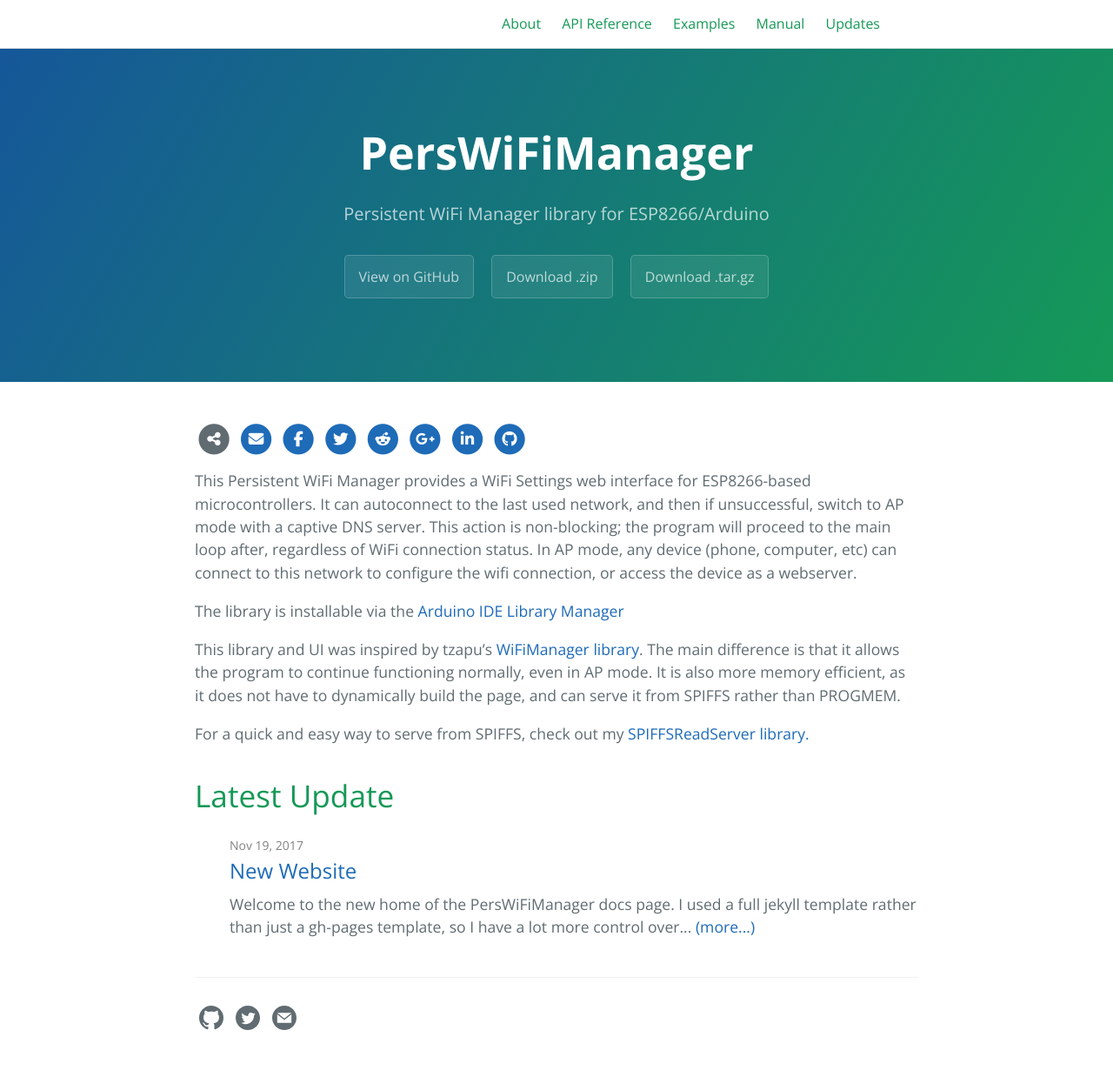
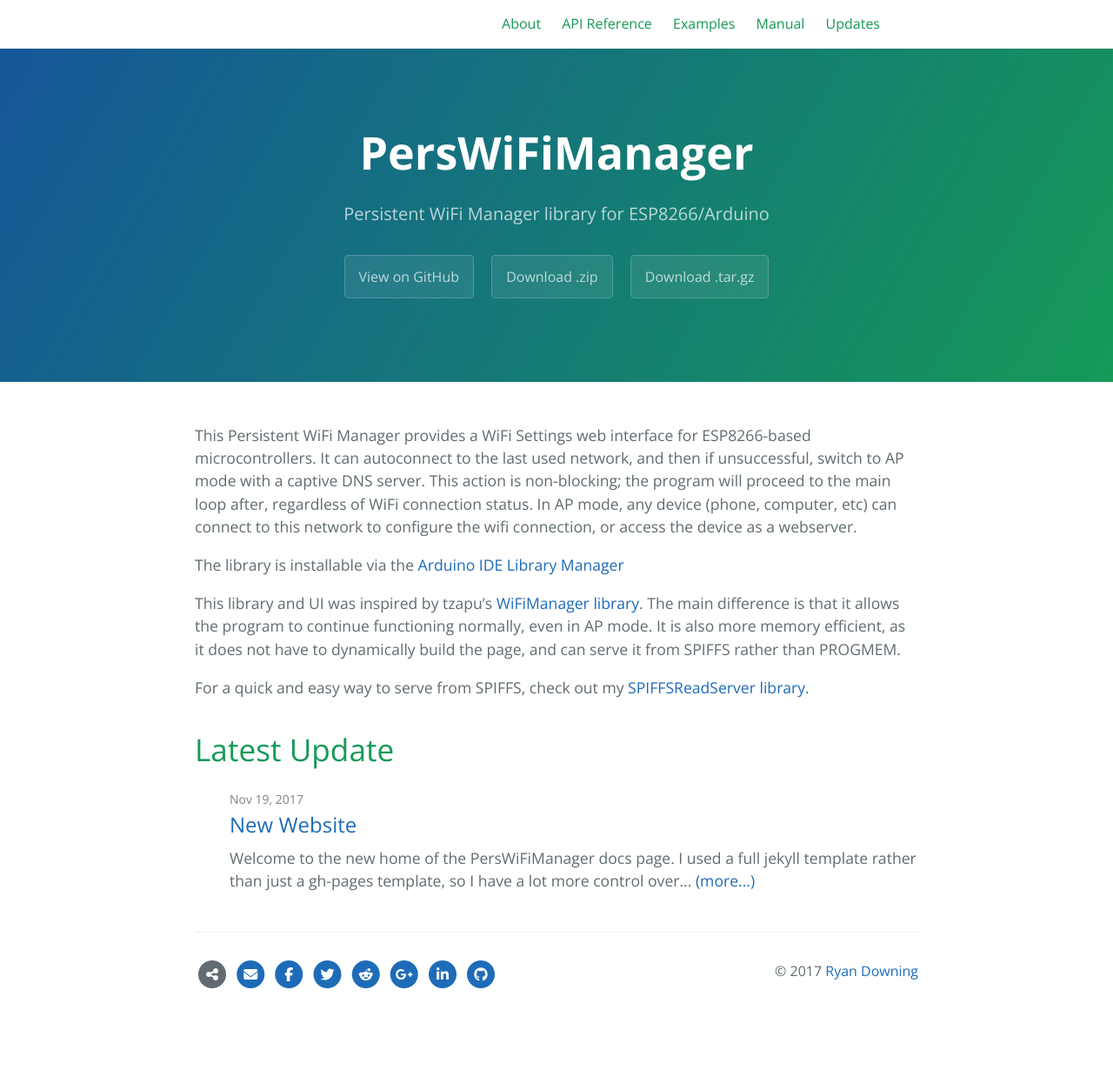
Before and after one commit to r-downing/PersWiFiManager, a Jekyll site: the page built from index.md, in a window 1280 px wide. Shown: the whole page at 87% size. Built offline with Jekyll 4.4.1, drawn with Linux system fonts in a browser that asks for light colours; nearby versions of some CDN libraries; after the commit the page ends 1200 px from its top, so only the background shows below that.

Commit message:
redesigned footer

```diff
--- a/_layouts/default.html
+++ b/_layouts/default.html
@@ -82,44 +82,18 @@
 
     <section class="main-content">
 
-      {% include sharebuttons.html %}
 
       {{ content }}
 
       <footer class="site-footer">
         <!-- SVG icons from https://iconmonstr.com -->
+        <div style="display:flex;justify-content:space-between;flex-wrap:wrap">
+          <div>
+            {% include sharebuttons.html %}
+          </div>
+          <div>&copy 2017 <a href="http://ryandowning.net">Ryan Downing</a></div>
+        </div>
 
-        <!-- Github icon -->
-        <span class="my-span-icon">
-          <a href="{{ site.github.owner_url }}" aria-label="{{ site.github.owner_name }}'s GitHub" title="{{ site.github.owner_name }}'s GitHub">
-            <svg class="my-svg-icon" xmlns="http://www.w3.org/2000/svg" width="24" height="24" viewBox="0 0 24 24"><path d="M12 0c-6.626 0-12 5.373-12 12 0 5.302 3.438 9.8 8.207 11.387.599.111.793-.261.793-.577v-2.234c-3.338.726-4.033-1.416-4.033-1.416-.546-1.387-1.333-1.756-1.333-1.756-1.089-.745.083-.729.083-.729 1.205.084 1.839 1.237 1.839 1.237 1.07 1.834 2.807 1.304 3.492.997.107-.775.418-1.305.762-1.604-2.665-.305-5.467-1.334-5.467-5.931 0-1.311.469-2.381 1.236-3.221-.124-.303-.535-1.524.117-3.176 0 0 1.008-.322 3.301 1.23.957-.266 1.983-.399 3.003-.404 1.02.005 2.047.138 3.006.404 2.291-1.552 3.297-1.23 3.297-1.23.653 1.653.242 2.874.118 3.176.77.84 1.235 1.911 1.235 3.221 0 4.609-2.807 5.624-5.479 5.921.43.372.823 1.102.823 2.222v3.293c0 .319.192.694.801.576 4.765-1.589 8.199-6.086 8.199-11.386 0-6.627-5.373-12-12-12z"/></svg>
-          </a>
-        </span>
-
-        <!-- Twitter icon -->
-        <span class="my-span-icon">
-          <a href="https://twitter.com/{{ site.twitter.username }}" aria-label="{{ site.github.owner_name }}'s Twitter" title="{{ site.github.owner_name }}'s Twitter">
-            <svg class="my-svg-icon" xmlns="http://www.w3.org/2000/svg" width="24" height="24" viewBox="0 0 24 24"><path d="M12 0c-6.627 0-12 5.373-12 12s5.373 12 12 12 12-5.373 12-12-5.373-12-12-12zm6.066 9.645c.183 4.04-2.83 8.544-8.164 8.544-1.622 0-3.131-.476-4.402-1.291 1.524.18 3.045-.244 4.252-1.189-1.256-.023-2.317-.854-2.684-1.995.451.086.895.061 1.298-.049-1.381-.278-2.335-1.522-2.304-2.853.388.215.83.344 1.301.359-1.279-.855-1.641-2.544-.889-3.835 1.416 1.738 3.533 2.881 5.92 3.001-.419-1.796.944-3.527 2.799-3.527.825 0 1.572.349 2.096.907.654-.128 1.27-.368 1.824-.697-.215.671-.67 1.233-1.263 1.589.581-.07 1.135-.224 1.649-.453-.384.578-.87 1.084-1.433 1.489z"/></svg>
-          </a>
-        </span>
-
-        <!-- RSS icon -->
-        {% if site.gems contains "jekyll-feed" %}
-          <span class="my-span-icon">
-            <a href="{{ "/feed.xml" | relative_url }}" aria-label="RSS feed" title="{{ site.github.owner_name }}'s RSS feed">
-              <svg class="my-svg-icon" xmlns="http://www.w3.org/2000/svg" width="24" height="24" viewBox="0 0 24 24"><path d="M12 0c-6.627 0-12 5.373-12 12s5.373 12 12 12 12-5.373 12-12-5.373-12-12-12zm-3.374 17c-.897 0-1.626-.727-1.626-1.624s.729-1.624 1.626-1.624 1.626.727 1.626 1.624-.729 1.624-1.626 1.624zm3.885 0c-.03-3.022-2.485-5.474-5.511-5.504v-2.406c4.361.03 7.889 3.555 7.92 7.91h-2.409zm4.081 0c-.016-5.297-4.303-9.571-9.592-9.594v-2.406c6.623.023 11.985 5.384 12 12h-2.408z"/></svg>
-            </a>
-          </span>
-        {% endif %}
-        <!-- Contact icon -->
-        {% assign about_page = site.pages | where: "path", "about.md" | first %}
-        {% if about_page.title %}
-          <span class="my-span-icon">
-            <a href="{{ about_page.url | relative_url }}" aria-label="Contact" title="Contact {{ site.github.owner_name }}">
-              <svg class="my-svg-icon" xmlns="http://www.w3.org/2000/svg" width="24" height="24" viewBox="0 0 24 24"><path d="M12 .02c-6.627 0-12 5.373-12 12s5.373 12 12 12 12-5.373 12-12-5.373-12-12-12zm6.99 6.98l-6.99 5.666-6.991-5.666h13.981zm.01 10h-14v-8.505l7 5.673 7-5.672v8.504z"/></svg>
-            </a>
-          </span>
-        {% endif %}
 
       </footer>
     </section>
```
